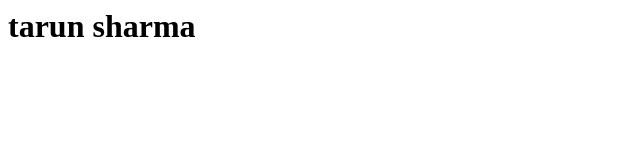
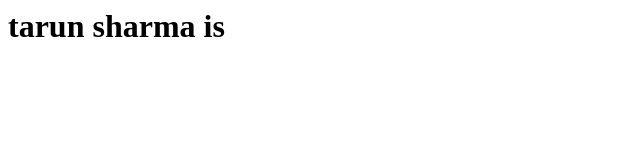
Before and after one commit to tarunsharma01/test, a plain HTML site: page index.html in a window 1280 px wide. Shown: the full height of the page, 0-640 px from the left. Drawn offline with Linux system fonts and the light colour scheme.

Commit message:
Update index.html

```diff
--- a/index.html
+++ b/index.html
@@ -1,5 +1,5 @@
 <html>
   <body>
-    <h1>tarun sharma</h1>
+    <h1>tarun sharma is</h1>
   </body>
 </html>
```
